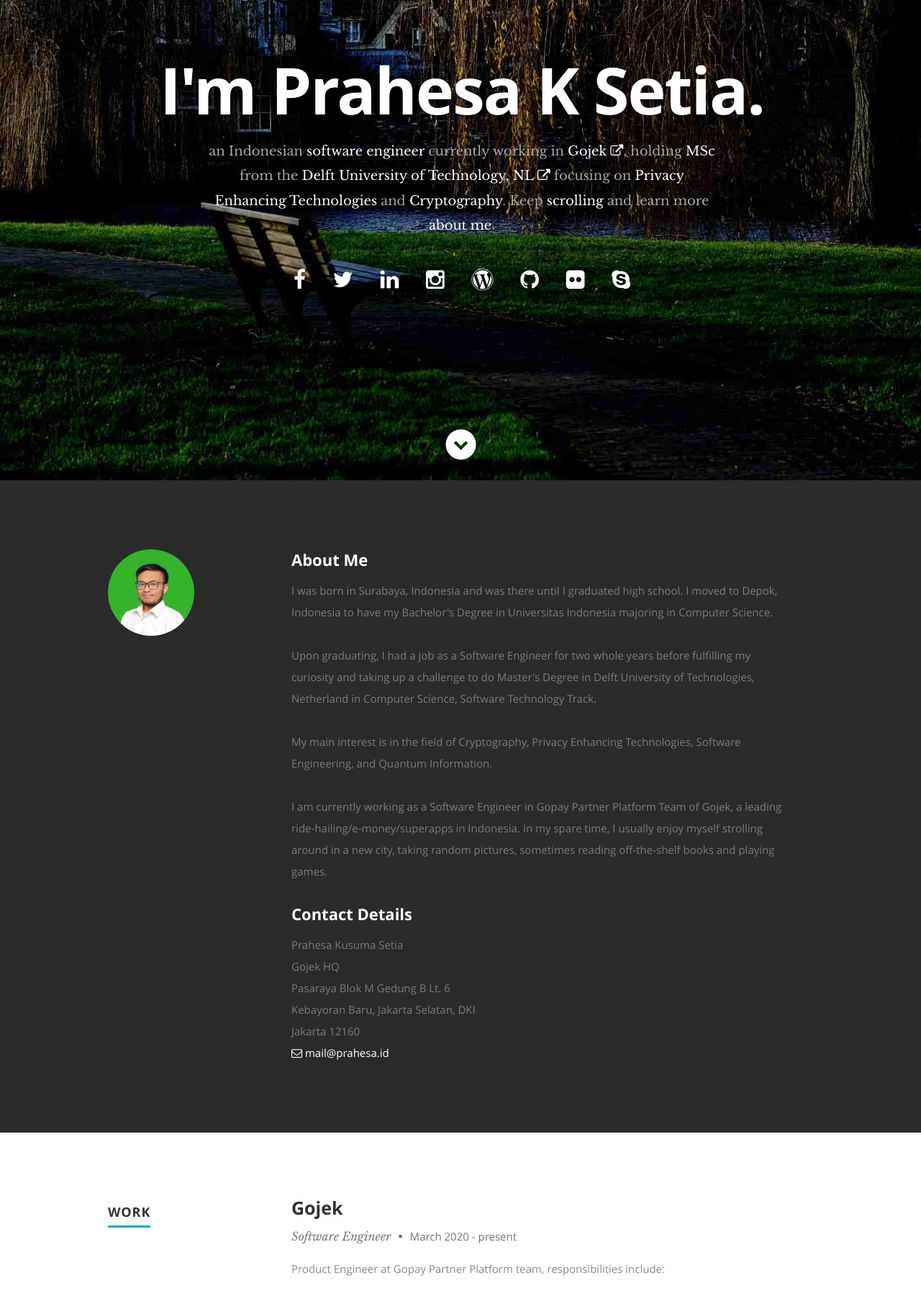
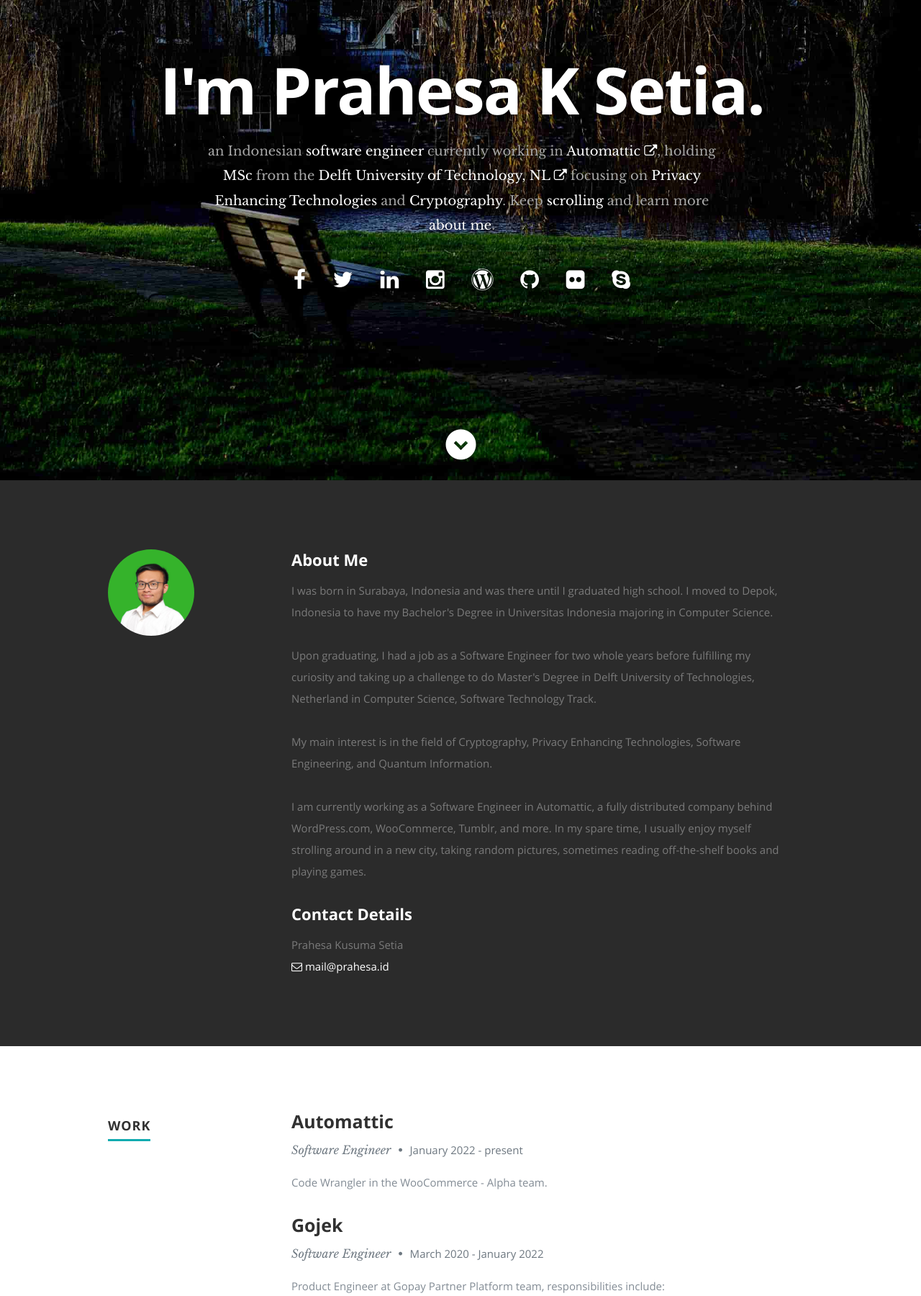
Before and after one commit to hesahesa/prahesaid, a PHP site: page / in a window 1280 px wide. Shown: the part 133-1933 px from the top of the page at 72% size. Run offline with PHP 8.4, Linux system fonts and the light colour scheme; some libraries are stand-ins or nearby versions.

Commit message:
update adding automattic

```diff
--- a/css/layout.css
+++ b/css/layout.css
@@ -355,6 +355,22 @@ ul#nav li.current a { color: #11ABB0; }
 @-webkit-keyframes ruby {
   0%   { width: 0px;  }
   100% { width: 80%;  }
+}
+
+.php {
+   width: 70%;
+   -moz-animation: php 2s ease;
+   -webkit-animation: php 2s ease;
+}
+
+@-moz-keyframes php {
+0%   { width: 0px;  }
+100% { width: 70%;  }
+}
+
+@-webkit-keyframes php {
+0%   { width: 0px;  }
+100% { width: 70%;  }
 }
 
 .golang {
--- a/index.html
+++ b/index.html
@@ -54,7 +54,7 @@
       <div class="row banner">
          <div class="banner-text">
             <h1 class="responsive-headline">I'm Prahesa K Setia.</h1>
-            <h3>an Indonesian <span>software engineer</span> currently working in <a href="https://www.gojek.com/" target="_blank">Gojek <i class="fa fa-external-link"></i></a>,
+            <h3>an Indonesian <span>software engineer</span> currently working in <a href="https://automattic.com/" target="_blank">Automattic <i class="fa fa-external-link"></i></a>,
 			holding <span>MSc</span> from the <a href="https://www.tudelft.nl/en/" target="_blank">Delft University of Technology, NL <i class="fa fa-external-link"></i></a>
             focusing on <span>Privacy Enhancing Technologies</span> and <span>Cryptography</span>. Keep <a class="smoothscroll" href="#about">scrolling</a>
             and learn more <a class="smoothscroll" href="#about">about me</a>.</h3>
@@ -101,7 +101,7 @@
 			Netherland in Computer Science, Software Technology Track.</p>
 			<p>My main interest is in the field of Cryptography, Privacy Enhancing Technologies,
 			Software Engineering, and Quantum Information.</p>
-			<p>I am currently working as a Software Engineer in Gopay Partner Platform Team of Gojek, a leading ride-hailing/e-money/superapps in Indonesia.
+			<p>I am currently working as a Software Engineer in Automattic, a fully distributed company behind WordPress.com, WooCommerce, Tumblr, and more.
 			In my spare time, I usually enjoy myself strolling around in a new city, taking random pictures, sometimes reading off-the-shelf books and playing games.
             </p>
 
@@ -112,10 +112,6 @@
                   <h2>Contact Details</h2>
                   <p class="address">
 						<span>Prahesa Kusuma Setia</span><br>
-						<span>Gojek HQ<br>
-						      Pasaraya Blok M Gedung B Lt. 6<br>
-							   Kebayoran Baru, Jakarta Selatan, DKI Jakarta 12160
-						</span><br>
 						<span><a href="mailto:mail@prahesa.id"><i class="fa fa-envelope-o"></i> mail@prahesa.id</a></span>
 					   </p>
 
@@ -154,8 +150,23 @@
 
                <div class="twelve columns">
 
+                  <h3>Automattic</h3>
+                  <p class="info">Software Engineer <span>&bull;</span> <em class="date">January 2022 - present</em></p>
+
+                  <p>
+                  Code Wrangler in the WooCommerce - Alpha team.
+                  </p>
+
+               </div>
+
+            </div> <!-- item end -->
+
+            <div class="row item">
+
+               <div class="twelve columns">
+
                   <h3>Gojek</h3>
-                  <p class="info">Software Engineer <span>&bull;</span> <em class="date">March 2020 - present</em></p>
+                  <p class="info">Software Engineer <span>&bull;</span> <em class="date">March 2020 - January 2022</em></p>
 
                   <p>
                   Product Engineer at Gopay Partner Platform team, responsibilities include:
@@ -179,9 +190,9 @@
                   <p class="info">Software Engineer <span>&bull;</span> <em class="date">March 2018 - March 2020</em></p>
 
                   <p>
-                  Work together with other engineers and product manager in User Safety team, responsibilities include:
+                  Engineering Squad Lead in the Core User team, responsibilities include:
                <ul>
-                  <li> - Engineering Squad Lead, mentor, and review other squad members in daily engineering practice, handling the deployment of features, communicating engineering requirements with other squads, and resolving emergencies.</li>
+                  <li> - Mentor, and review other squad members in daily engineering practice, handling the deployment of features, communicating engineering requirements with other squads, and resolving emergencies.</li>
                   <li> - Maintaining and developing new features in detecting fraud of transactions in Bukalapak.</li>
                   <li> - Ensuring user safety when doing transaction by implementing Two-Factors Authentication and malicious access limitation.</li>
                   <li> - Making sure Bukalapak server could handle much traffic in both normal and malicious condition.</li>
@@ -317,8 +328,8 @@
 					   <li><span class="bar-expand java"></span><em>Java</em></li>
 					   <li><span class="bar-expand ruby"></span><em>Ruby</em></li>
                   <li><span class="bar-expand golang"></span><em>Golang</em></li>
+                  <li><span class="bar-expand php"></span><em>PHP</em></li>
 					   <li><span class="bar-expand csharp"></span><em>C#</em></li>
-					   <li><span class="bar-expand python"></span><em>Python</em></li>
 					   <li><span class="bar-expand git"></span><em>Git</em></li>
 					   <li><span class="bar-expand htmlcss"></span><em>Html(5) + CSS(3)</em></li>
 					</ul>
```
